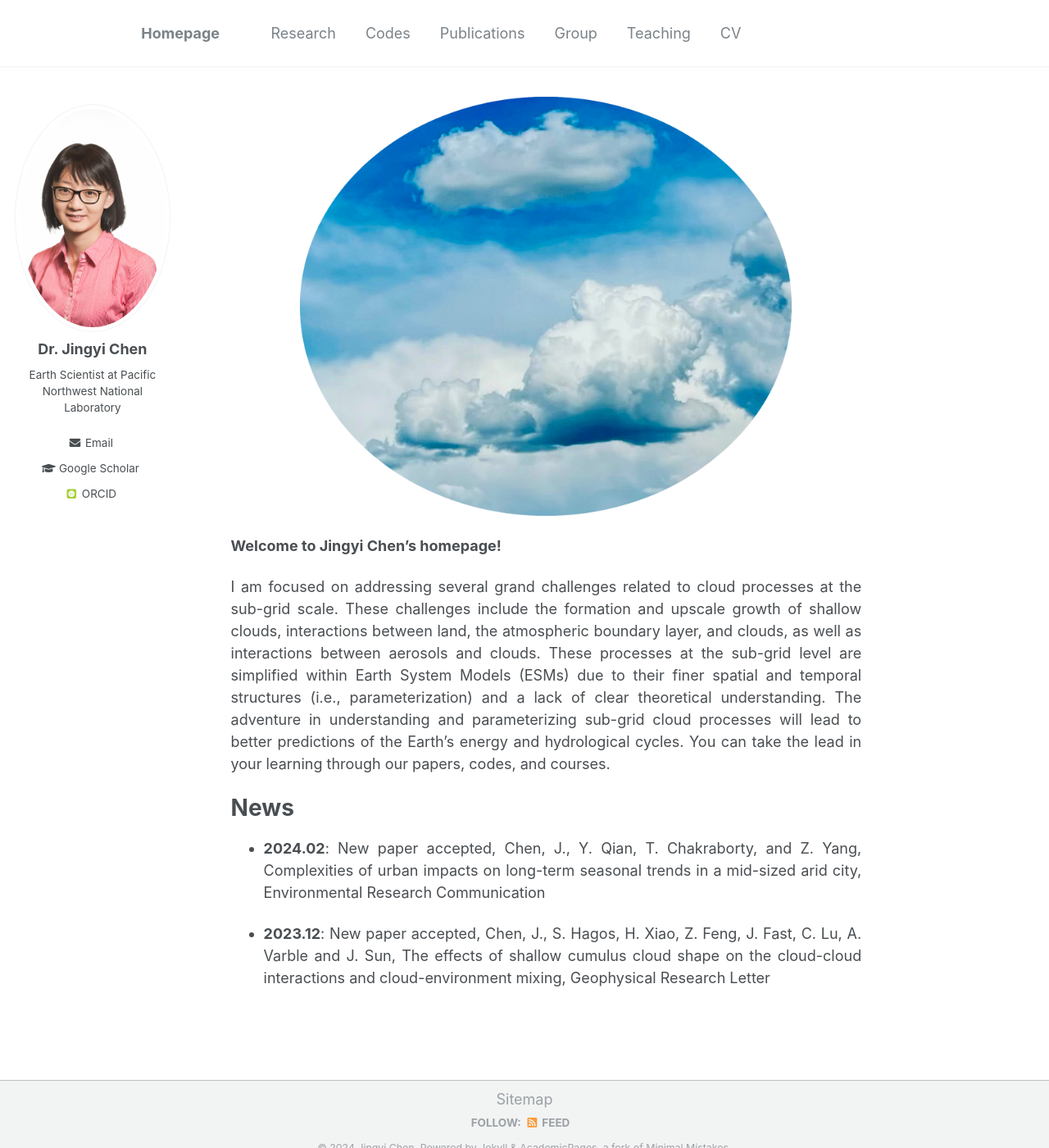
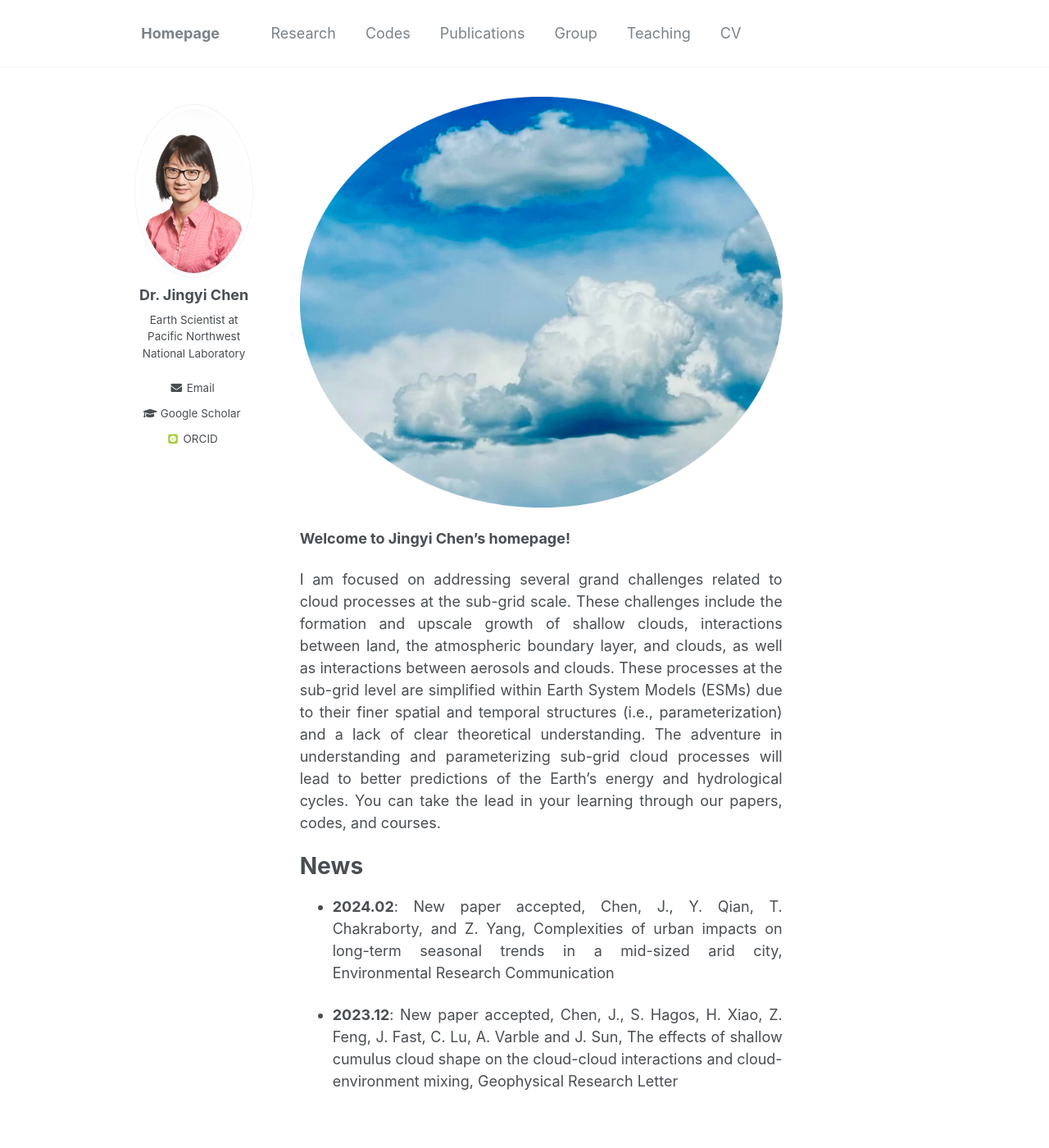
Before and after one commit to Jingyi-Chen/jingyi-chen.github.io, a Jekyll site: the page built from _pages/about.md, in a window 1280 px wide and 1400 px high. Shown: the whole window at 82% size. Built offline with Jekyll 4.4.1, drawn with Linux system fonts in a browser that asks for light colours; some web fonts are replaced.

Commit message:
Update _page.scss

```diff
--- a/_sass/_page.scss
+++ b/_sass/_page.scss
@@ -6,13 +6,13 @@
   @include container;
   @include clearfix;
   margin-top: 2em;
-  padding-left: 1em;
-  padding-right: 1em;
+  padding-left: 2em;
+  padding-right: 2em;
   animation: intro 0.3s both;
   animation-delay: 0.35s;
 
   @include breakpoint($x-large) {
-    max-width: $x-large;
+    max-width: 80vw;  /* $x-large */
   }
 }
 
```
